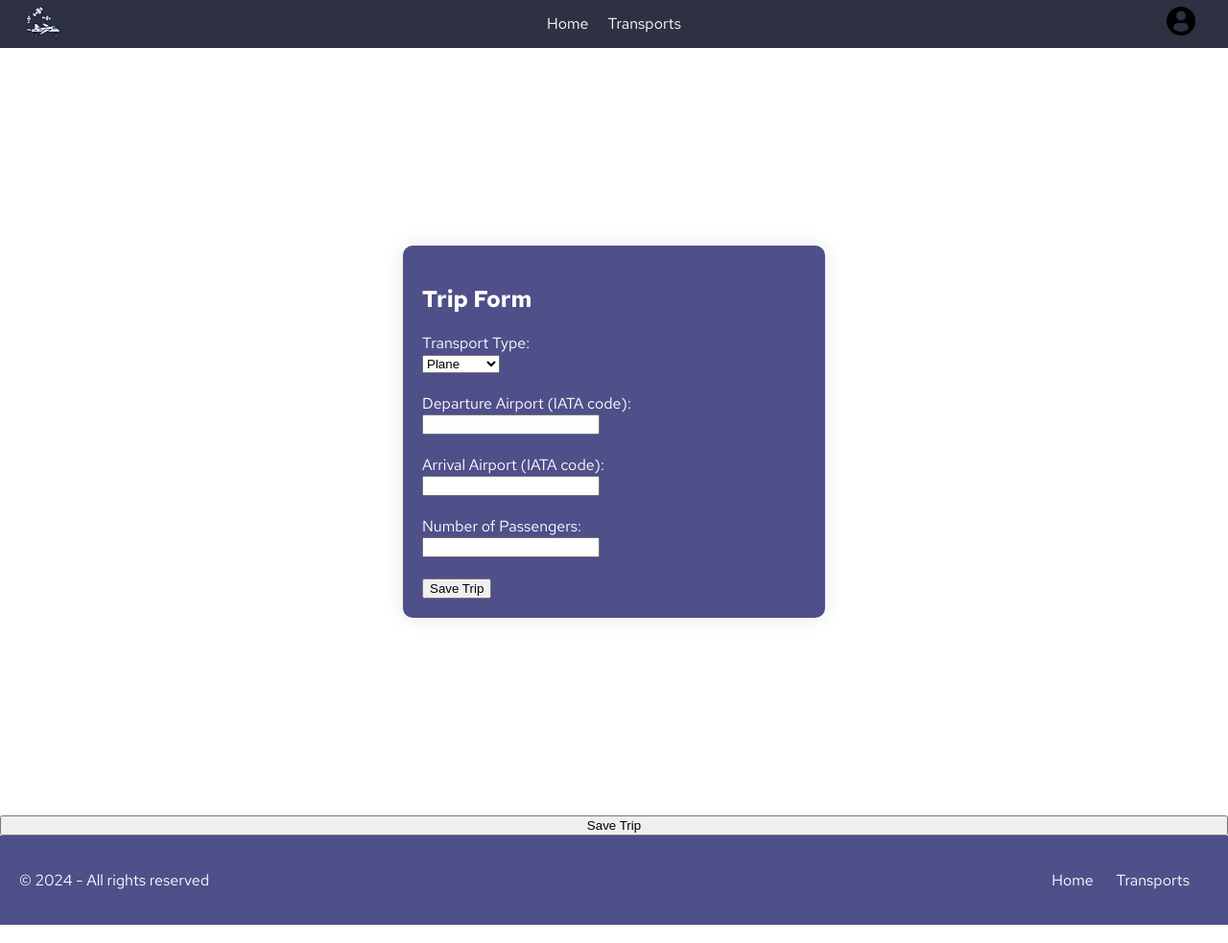
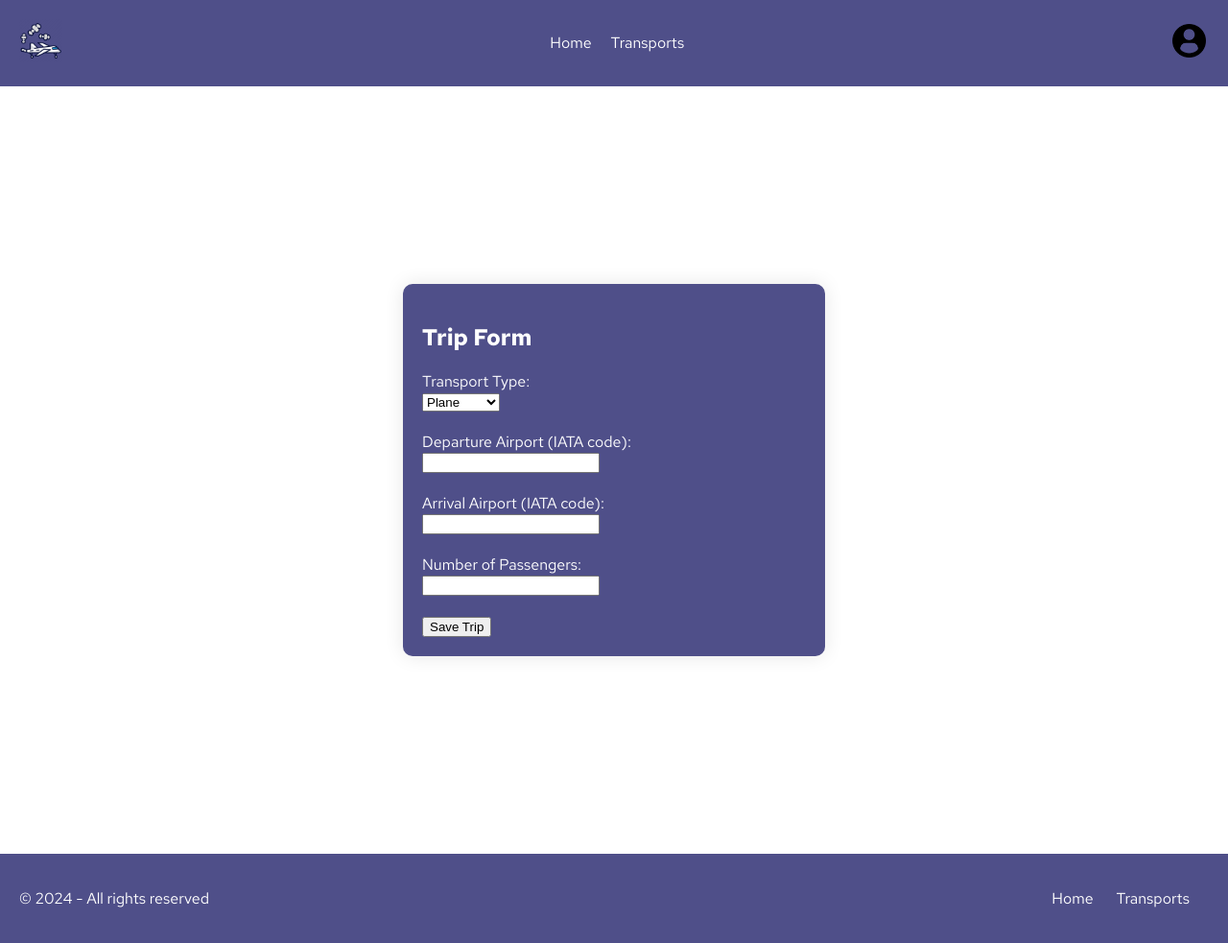
Before and after one commit to loanarm2306/web2, a Django app: page /calculate/ in a window 1280 px wide. Shown: the whole page at 96% size. Run offline with Django 5.2, Linux system fonts and the light colour scheme.

Commit message:
Modificacions

```diff
--- a/project/urls.py
+++ b/project/urls.py
@@ -25,7 +25,7 @@ urlpatterns = [
     path("accounts/", include("django.contrib.auth.urls")),  # Add the path for the built-in authentication URLs
     path("plane/", TemplateView.as_view(template_name="transport/plane.html"), name="plane"),
     path("subway/", TemplateView.as_view(template_name="transport/subway.html"), name="subway"),
-    path("transport/", TemplateView.as_view(template_name="transport/car.html"), name="transport"),
+    path("car/", TemplateView.as_view(template_name="transport/car.html"), name="car"),
     path("boat/", TemplateView.as_view(template_name="transport/boat.html"), name="boat"),
     path("train/", TemplateView.as_view(template_name="transport/train.html"), name="train"),
     path("motorbike/", TemplateView.as_view(template_name="transport/motorbike.html"), name="motorbike"),
--- a/static/css/home.css
+++ b/static/css/home.css
@@ -21,8 +21,6 @@ h1 {
 p {
     max-width: 52ch;
     line-height: 1.5;
-
-    font-size: 2em;
 }
 
 
--- a/static/css/nav_bar.css
+++ b/static/css/nav_bar.css
@@ -1,27 +1,27 @@
 @import url('https://fonts.googleapis.com/css2?family=Red+Hat+Text:wght@400;700&display=swap');
 
 :root{
---color: #333;
+--color: #fdfdfd;
 }
 
 body {
-    font-family: 'Red Hat Text', sans-serif;
+    font-family: 'Red Hat Text', monospace;
     margin: 0;
     padding: 0;
 }
 
 /* Barra de navegación */
 .navbar {
-    background-color: #2D3142;
+    background-color: #4f4f89;
     color: #fff;
     display: flex;
     justify-content: space-between;
     align-items: center;
-    padding: 0.4vh 2vw;
+    padding: 20px;
 }
 
 .logo img {
-    width: 3vw;
+    width: 3.5vw;
 }
 
 #div_login_logout {
@@ -32,11 +32,11 @@ body {
 }
 
 #image_login {
-    width: 30px;
+    width: 35px;
 }
 
 #image_logout {
-    width: 30px;
+    width: 32px;
 }
 
 .nav-links {
@@ -124,7 +124,7 @@ body {
 
 /* Footer */
 footer {
-    background-color: #333377db;
+    background-color: #4f4f89;
     color: #fff;
     padding: 20px;
     display: flex;
@@ -297,7 +294,7 @@ box f:hover {
     width: 400px;
     padding: 20px;
     border-radius: 10px;
-    background-color: #333377db; /* Ajustamos el color del fondo */
+    background-color: #4f4f89; /* Ajustamos el color del fondo */
     color: white;
     box-shadow: 0px 0px 20px 0px rgba(0, 0, 0, 0.1);
 }
--- a/templates/calculate.html
+++ b/templates/calculate.html
@@ -200,6 +200,4 @@
     });
 </script>
 
-<button type="submit" class="btn btn-primary">Save Trip</button>
-
 {% endblock %}
```
Also changed, not shown: other parts of static/css/nav_bar.css (+17 -20 lines).
